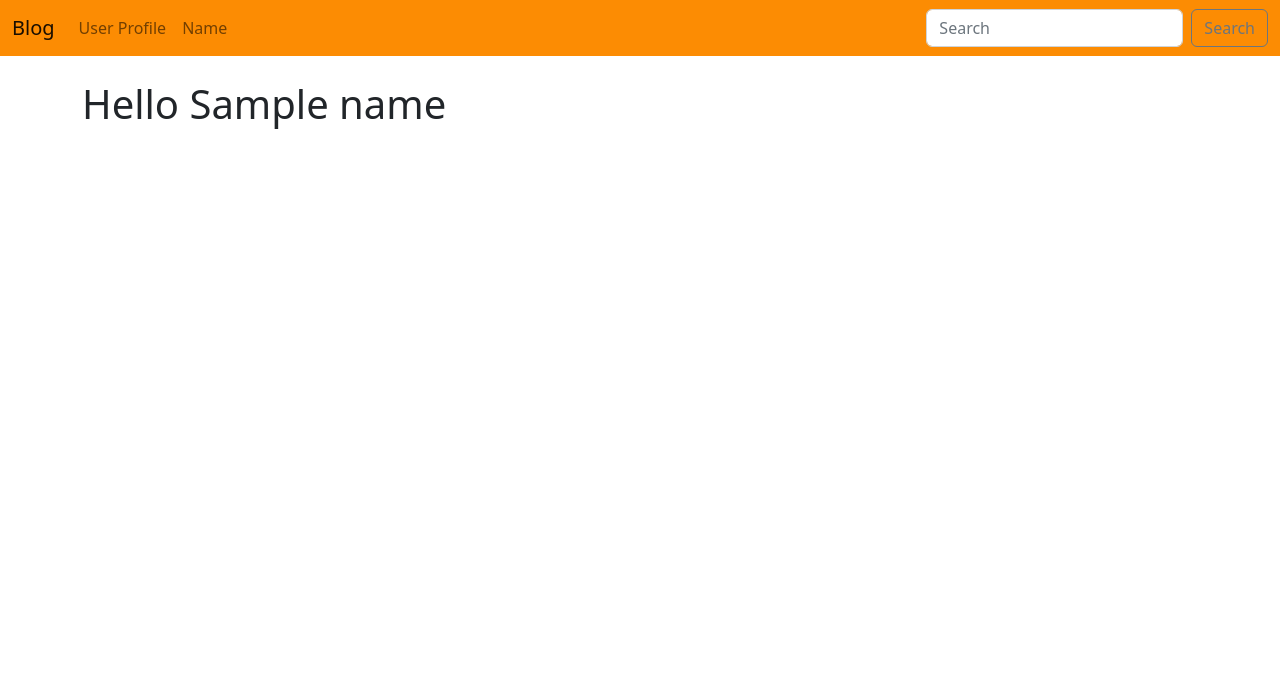
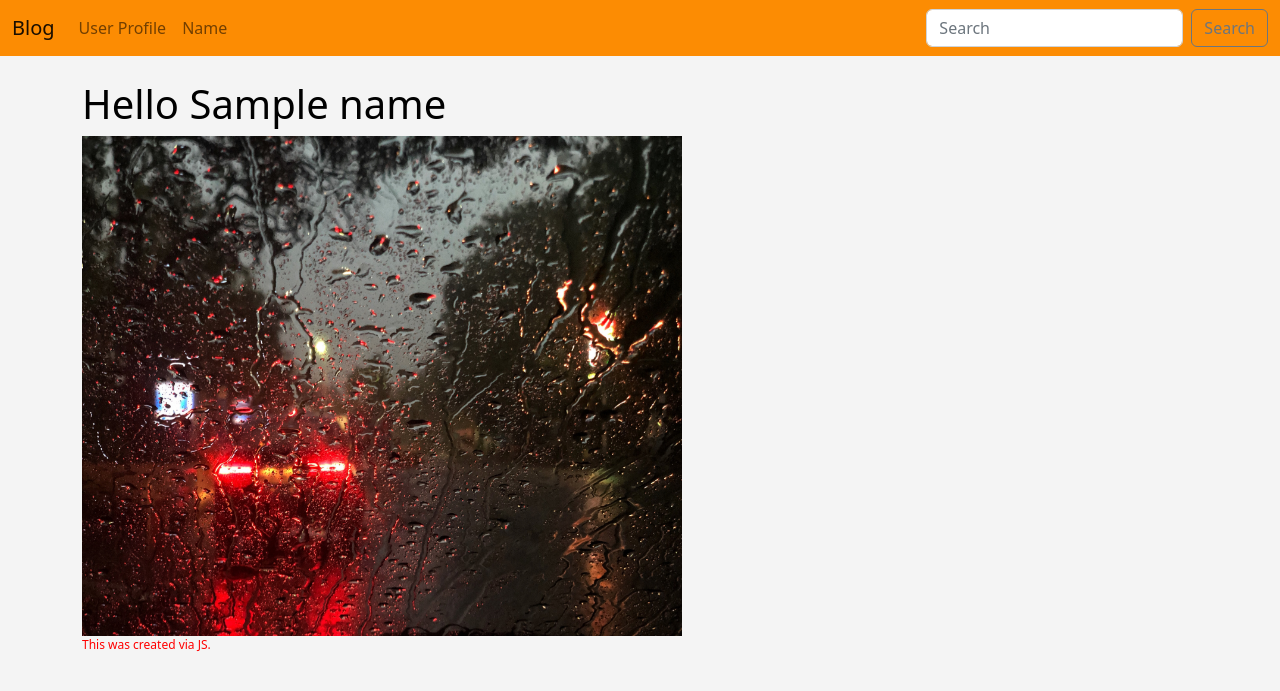
Before and after one commit to aroranubhav/Simple-Blog, a Flask app: template templates/name.html in a window 1280 px wide. Shown: the top 691 px of the page. Run offline with Flask 2, Linux system fonts and the light colour scheme; the template is opened without the code that fills it: values that come from a table or form of the project are taken from there, most other values are stand-ins (such as "Sample title", 1, 10 or a date in 2020).

Commit message:
set up static directory and how to use it

```diff
--- /dev/null
+++ b/static/css/style.css
@@ -0,0 +1,18 @@
+h1 {
+    color: black;
+    font-size: 40px;
+}
+
+body {
+    background: #f4f4f4;
+}
+
+img {
+    width: 600px;
+    height: 500px;
+}
+
+#demo {
+    font-size: 12px;
+    color: red;
+}
--- /dev/null
+++ b/static/js/base.js
@@ -0,0 +1 @@
+document.getElementById('demo').innerHTML = 'This was created via JS.';
--- a/templates/base.html
+++ b/templates/base.html
@@ -7,6 +7,8 @@
 
     <!-- Bootstrap CSS -->
     <link rel="stylesheet" href="https://cdn.jsdelivr.net/npm/bootstrap@5.2.2/dist/css/bootstrap.min.css" crossorigin="anonymous">
+
+    <link rel="stylesheet" href="{{ url_for('static', filename = 'css/style.css')}}">
 
     <title>Blog</title>
   </head>
--- a/templates/name.html
+++ b/templates/name.html
@@ -10,6 +10,9 @@
 
     {% if name %}
         <h1>Hello {{ name }}</h1>
+        <img src="{{ url_for('static', filename='images/car_rain.jpg') }}">
+        <p id="demo"></p>
+        <script src="{{ url_for('static', filename='js/base.js')}}"></script>
     {% else %}
         <!--<h1>What's your name?</h1>-->
         <br/>
```
Also changed, not shown: static/images/car_rain.jpg (added), 3 other files.
